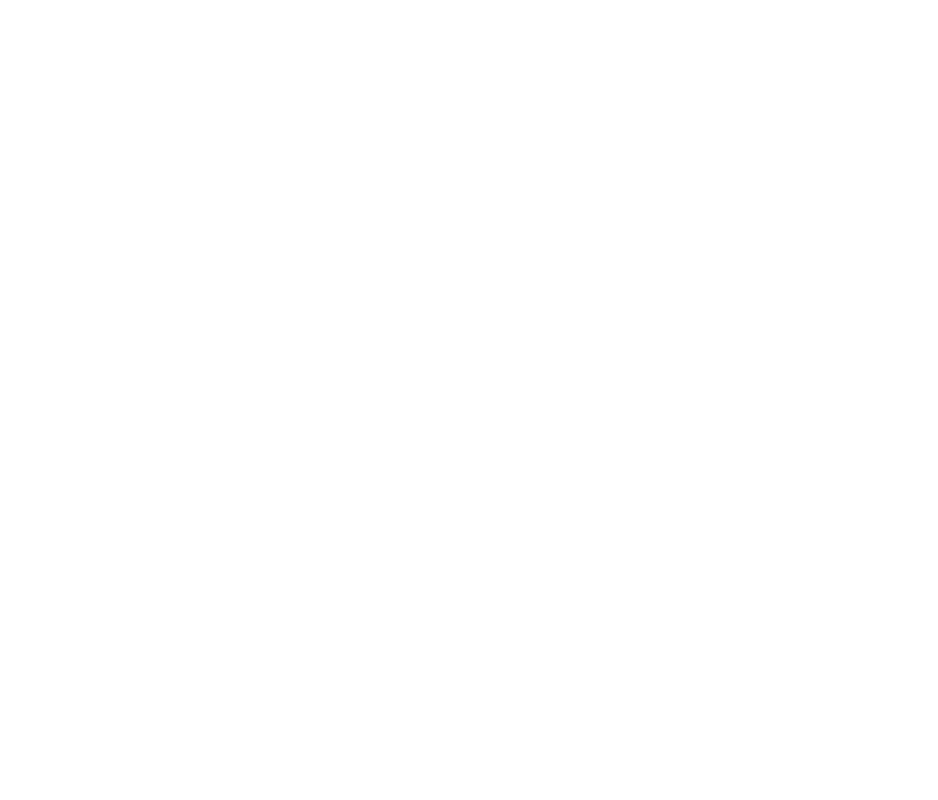
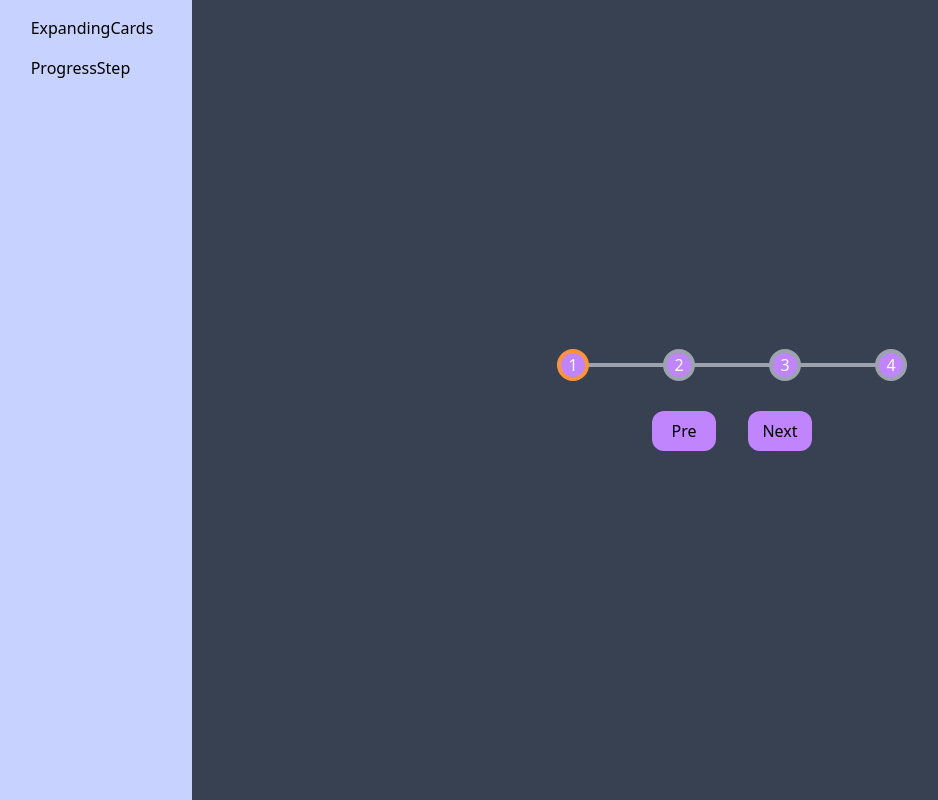
Before and after one commit to yinjg1997/attention-is-all-you-need, a Vue app: page /progress_step in a window 1280 px wide. Before the commit this address had no page. Shown: the whole page, without its empty margins (8-946 px from the left). Built offline with nearby package versions, Linux system fonts and the light colour scheme.

Commit message:
feat: add ProgressStep.vue

```diff
--- a/package.json
+++ b/package.json
@@ -4,7 +4,7 @@
   "version": "0.0.0",
   "type": "module",
   "scripts": {
-    "dev": "vite",
+    "dev": "vite --open",
     "build": "vue-tsc && vite build",
     "preview": "vite preview"
   },
--- a/src/components/ProgressStep.vue
+++ b/src/components/ProgressStep.vue
@@ -1,7 +1,62 @@
-<script setup lang="ts"></script>
+<script setup lang="ts">
+import {ref} from "vue";
+
+const circleNum = 4
+const active = ref(0)
+const actives = ref<number[]>([0])
+const progressWidth = ref(0)
+const next = () => {
+  if (active.value < circleNum - 1) {
+    active.value++
+    actives.value.push(active.value)
+    progressWidth.value = (actives.value.length - 1) / (circleNum - 1) * 100
+  }
+}
+
+const pre = () => {
+  if (active.value > 0) {
+    active.value--
+    actives.value.pop()
+    progressWidth.value = (actives.value.length - 1) / (circleNum - 1) * 100
+  }
+}
+</script>
 
 <template>
-  <div></div>
+  <div class="">
+    <div class="flex justify-between relative mb-[30px] max-w-full w-[350px]
+     before:content-[''] before:absolute before:top-[50%] before:left-0 before:w-full before:h-[4px] before:bg-gray-400
+     before:translate-y-[-50%]
+">
+      <div class="bg-orange-400 absolute top-[50%] left-0 translate-y-[-50%]
+      h-[4px] transition-all duration-[0.4] ease-in-out "
+           :style="{
+        width:`${progressWidth}%`
+      }"
+      ></div>
+      <template v-for="(item, index) in circleNum" :key="index">
+        <div class="text-white w-8 h-8 flex justify-center items-center
+        rounded-full bg-purple-400 border-4 border-solid border-gray-400
+        transition-all z-[1]"
+             :class="[actives.includes(index) ? 'border-orange-400' : '']"
+        >
+          {{ item }}
+        </div>
+      </template>
+    </div>
+
+    <div class="flex justify-center gap-x-8">
+      <button class="w-16 h-10 bg-purple-400 rounded-xl active:scale-95"
+          @click="pre">
+        Pre
+      </button>
+      <button class="w-16 h-10 bg-purple-400 rounded-xl active:scale-95"
+              @click="next">
+        Next
+      </button>
+    </div>
+
+  </div>
 </template>
 
 <style scoped></style>
--- a/src/router/index.ts
+++ b/src/router/index.ts
@@ -5,12 +5,17 @@
     path: '/',
     name: 'Home',
     component: () => import('../views/Home.vue'),
-    redirect: { name: 'ExpandingCards' },
+    redirect: { name: 'ProgressStep' },
     children: [
       {
         path: 'expanding_cards',
         name: 'ExpandingCards',
         component: () => import('../components/ExpandingCards.vue'),
+      },
+      {
+        path: 'progress_step',
+        name: 'ProgressStep',
+        component: () => import('../components/ProgressStep.vue'),
       },
     ],
   },
--- a/src/views/Home.vue
+++ b/src/views/Home.vue
@@ -1,16 +1,20 @@
-<script setup lang="ts"></script>
+<script setup lang="ts">
+</script>
 <template>
   <div class="flex h-screen w-screen">
     <div
       class="flex h-full min-w-[200px] flex-col items-center bg-indigo-200 p-[1rem]"
     >
-      <div>
+      <div class="flex flex-col gap-y-[1rem]">
         <router-link :to="{ name: 'ExpandingCards' }">
           {{ 'ExpandingCards' }}
         </router-link>
+        <router-link :to="{ name: 'ProgressStep' }">
+          {{ 'ProgressStep' }}
+        </router-link>
       </div>
     </div>
-    <div class="h-full grow overflow-hidden p-[1rem]">
+    <div class="w-full h-full grow overflow-hidden p-[1rem] flex justify-center items-center bg-gray-700">
       <router-view></router-view>
     </div>
   </div>
```
